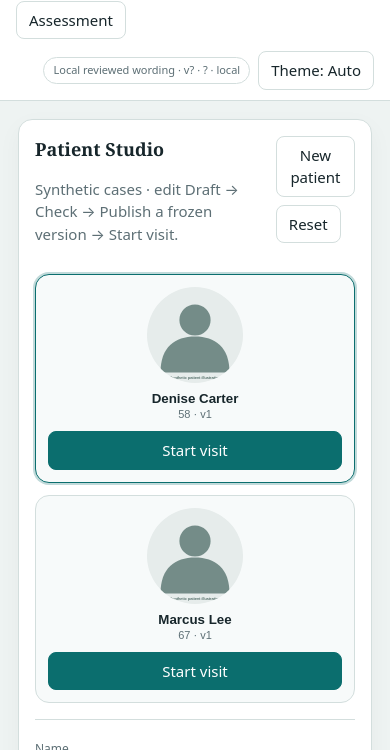
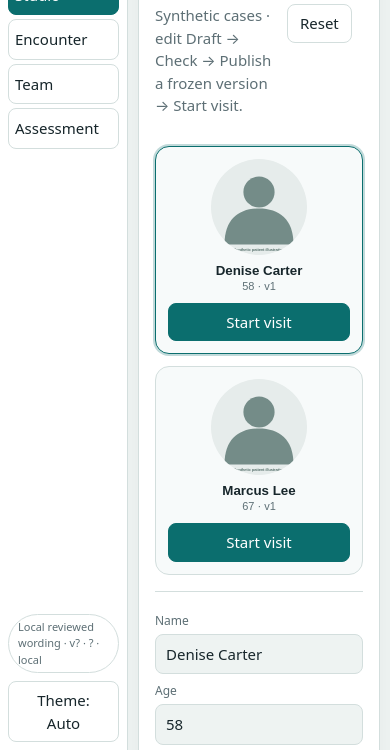
Before and after one commit to hgcai3456/VirtuSP, a website: page public/app.html in a window 390 px wide. Shown: the part 92-842 px from the top of the page. Drawn offline with Linux system fonts and the light colour scheme; no server answers; files whose address does not match are found by name.

Commit message:
Place simulator navigation in a vertical left sidebar

```diff
--- a/public/app.html
+++ b/public/app.html
@@ -13,7 +13,7 @@
       <img src="favicon.svg" alt="" width="28" height="28">
       <span>VirtuSP</span>
     </a>
-    <nav id="nav"></nav>
+    <nav id="nav" aria-label="Main navigation"></nav>
     <div class="hdr-meta">
       <span class="chip mode" id="mode">Local demo · no API keys</span>
       <button class="btn" id="themeBtn" type="button" onclick="toggleTheme()">Theme</button>
--- a/public/css/app.css
+++ b/public/css/app.css
@@ -89,13 +89,17 @@ h3 {
 
 header {
   display: flex;
+  flex-direction: column;
   gap: 12px;
-  align-items: center;
-  flex-wrap: wrap;
+  align-items: stretch;
   padding: 10px 16px;
   background: var(--pn);
-  border-bottom: 1px solid var(--bd);
-  position: sticky;
+  border-right: 1px solid var(--bd);
+  position: fixed;
+  left: 0;
+  bottom: env(safe-area-inset-bottom, 0px);
+  width: 220px;
+  overflow-y: auto;
   top: env(safe-area-inset-top, 0px);
   z-index: 5;
 }
@@ -114,8 +118,9 @@ header {
 }
 
 .hdr-meta {
-  margin-left: auto;
+  margin-top: auto;
   display: flex;
+  flex-direction: column;
   gap: 8px;
   align-items: center;
   flex: none;
@@ -123,8 +128,14 @@ header {
 
 nav {
   display: flex;
+  flex-direction: column;
   gap: 4px;
   flex-wrap: wrap;
+}
+
+nav button {
+  text-align: left;
+  width: 100%;
 }
 
 nav button,
@@ -156,8 +167,21 @@ select:focus-visible {
 main {
   padding: 18px;
   max-width: 1320px;
-  margin: auto;
+  margin: 0 auto 0 220px;
+  width: calc(100% - 220px);
   min-height: 80vh;
+}
+
+@media (max-width: 600px) {
+  header {
+    width: 128px;
+    padding: 10px 8px;
+  }
+  .brand { font-size: 16px; gap: 4px; }
+  .brand img { width: 20px; height: 20px; }
+  nav button { padding: 8px 6px; overflow-wrap: anywhere; }
+  .hdr-meta .chip { white-space: normal; overflow-wrap: anywhere; }
+  main { margin-left: 128px; width: calc(100% - 128px); padding: 10px; }
 }
 
 .grid {
@@ -187,6 +211,10 @@ main {
 
 .enc-grid {
   grid-template-columns: minmax(240px, 0.95fr) minmax(280px, 1.15fr);
+}
+
+@media (max-width: 600px) {
+  .enc-grid { grid-template-columns: minmax(0, 1fr); }
 }
 
 .pn {
```
